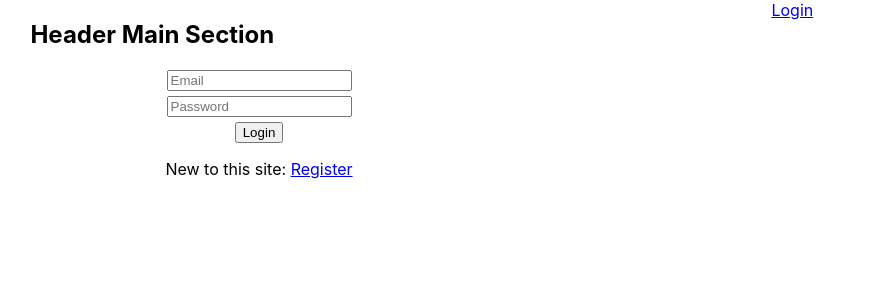
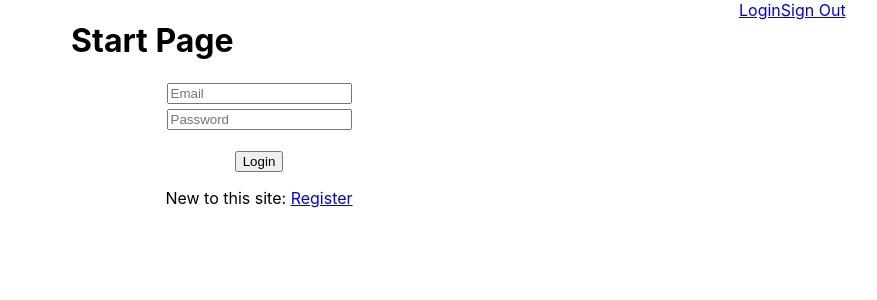
Before and after one commit to codex-zubair/email-auth, a React (Create React App) app: page / in a window 1280 px wide. Shown: the top 300 px of the page, without its empty margins (381-1258 px from the left). Built offline with nearby package versions, Linux system fonts and the light colour scheme.

Commit message:
sign in system are added

```diff
--- a/src/Component/Login/Login.js
+++ b/src/Component/Login/Login.js
@@ -1,28 +1,69 @@
-import React from 'react';
+import { getAuth, signInWithEmailAndPassword } from 'firebase/auth';
+import React, { useState } from 'react';
 import { Link } from 'react-router-dom';
+import { app } from '../../Firebase/Firebase.config';
 
 const Login = () => {
 
 
-    const submitForm = (event)=> {
+    //  Error Start
+    const [Error, setError] = useState('');
+    //  Error End
+
+
+
+    const auth = getAuth(app)
+
+
+    const submitForm = (event) => {
         event.preventDefault();
+
+
+
+        const email = event.target.email.value;
+        const password = event.target.password.value;
+
+        console.log(email, password)
+
+
+        signInWithEmailAndPassword(auth, email, password)
+        .then(result => console.log(result))
+        .catch(error => setError(error.message));
+
+
+
+
     }
 
 
 
     return (
-        <form onSubmit={submitForm}>
+
+
+        <div>
+            <div style={{ display: 'grid', gridTemplateColumns: '5fr 1fr' }}>
+                <h1>Start Page</h1>
+
+                <div>
+                    <Link to='/'>Login</Link>
+                    <Link to='/'>Sign Out</Link>
+                </div>
+            </div>
+
+            <form onSubmit={submitForm}>
+
                 <input required type="text" name='email' placeholder='Email' />
                 <br />
                 <input required style={{ marginTop: '5px' }} name='password' type="text" placeholder='Password' />
                 <br />
-                {/* <p>{ErrorState}</p> */}
+                <p>{Error}</p>
                 <button style={{ marginTop: '5px' }} type='submit'>Login</button>
 
-                <p>New to this site: <Link to = '/register'>Register</Link></p>
+                <p>New to this site: <Link to='/register'>Register</Link></p>
+            </form>
 
+        </div>
 
-            </form>
 
     );
 };
--- a/src/Component/Register/Register.js
+++ b/src/Component/Register/Register.js
@@ -14,9 +14,9 @@ const Register = () => {
 
 
 
-    // Password Error Start
+    //  Error Start
     const [ErrorState, setErrorState] = useState('Please Set Password');
-    // Password Error End
+    //  Error End
 
 
 
--- a/src/layout/Main/Main.js
+++ b/src/layout/Main/Main.js
@@ -4,9 +4,9 @@ import { Link, Outlet } from 'react-router-dom';
 const Main = () => {
     return (
         <div>
-           <div style={{display:'grid', gridTemplateColumns:'5fr 1fr'}}>
-           <h2>Header Main Section </h2>
-           <Link to='/'>Login</Link>
+           <div>
+
+
            </div>
 
             <Outlet></Outlet>
```
